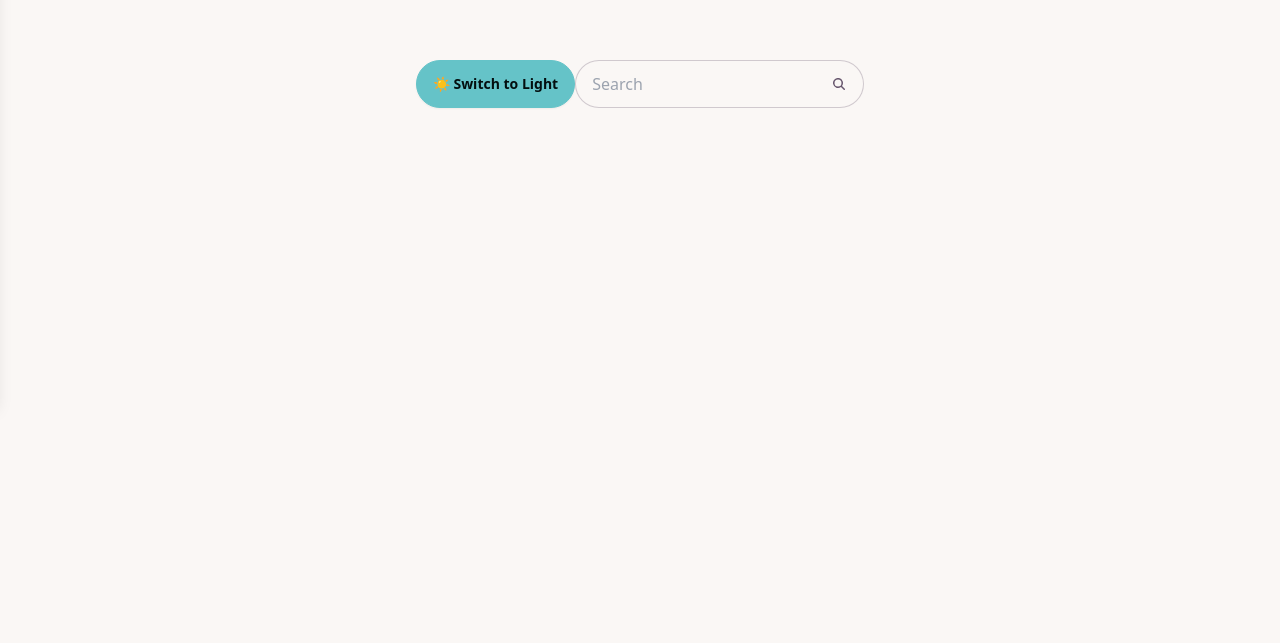
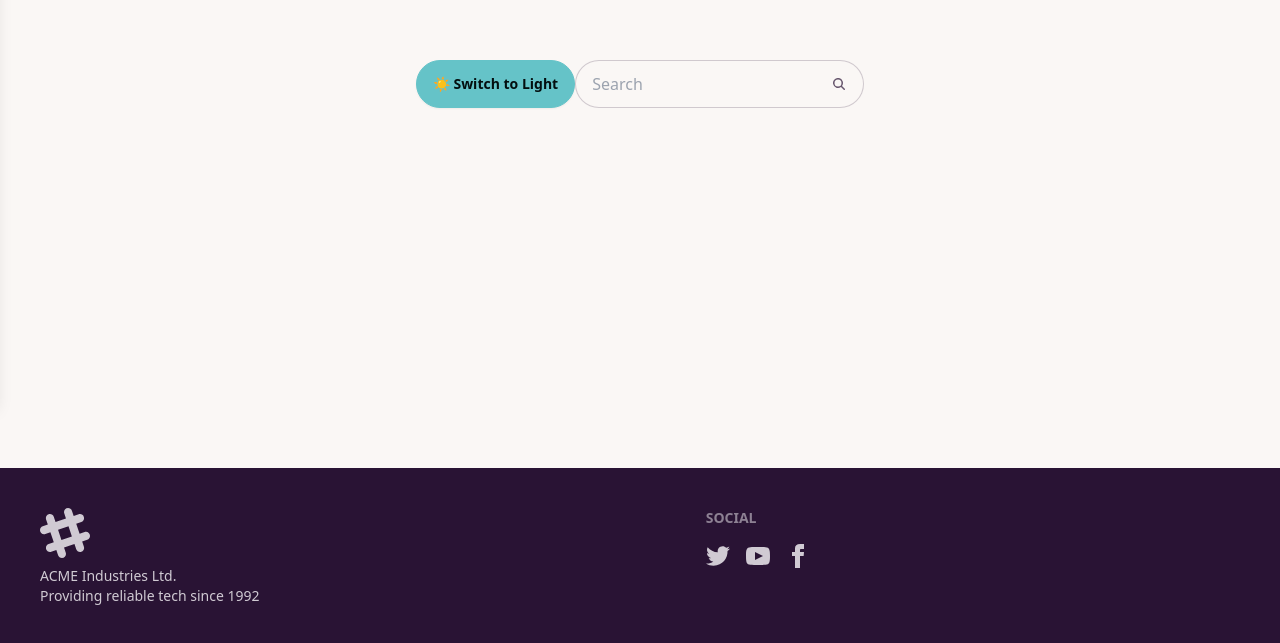
Before and after one commit to Rafiul007/R7-ecmrce, a Next.js app: page / in a window 1280 px wide. Shown: the part 397-1040 px from the top of the page. Before the commit the page ends 881 px from the top, so only its background shows below. Built offline with nearby package versions, Linux system fonts and the light colour scheme.

Commit message:
R7-ecmrce: Add footer

```diff
--- a/src/app/layout.tsx
+++ b/src/app/layout.tsx
@@ -3,6 +3,7 @@
 import "./globals.css";
 import { ThemeProvider } from "@/context/ThemeContext";
 import {Navbar} from "@/components/ui/Navbar";
+import Footer from "@/components/layout/Footer";
 
 const geistSans = Geist({
   variable: "--font-geist-sans",
@@ -32,6 +33,9 @@
           <div className="max-w-7xl mx-auto text-2xl pt-4 h-screen">
             {children}
           </div>
+          <div>
+          <Footer />
+          </div>
         </ThemeProvider>
       </body>
     </html>
--- /dev/null
+++ b/src/app/not-found.tsx
@@ -0,0 +1,9 @@
+import React from 'react'
+
+function Page() {
+  return (
+    <div>not-found</div>
+  )
+}
+
+export default Page
--- /dev/null
+++ b/src/components/layout/Footer.tsx
@@ -0,0 +1,66 @@
+"use client"
+
+export function Footer() {
+
+    return (<footer className="footer bg-neutral text-neutral-content p-10">
+        <aside>
+          <svg
+            width="50"
+            height="50"
+            viewBox="0 0 24 24"
+            xmlns="http://www.w3.org/2000/svg"
+            fillRule="evenodd"
+            clipRule="evenodd"
+            className="fill-current">
+            <path
+              d="M22.672 15.226l-2.432.811.841 2.515c.33 1.019-.209 2.127-1.23 2.456-1.15.325-2.148-.321-2.463-1.226l-.84-2.518-5.013 1.677.84 2.517c.391 1.203-.434 2.542-1.831 2.542-.88 0-1.601-.564-1.86-1.314l-.842-2.516-2.431.809c-1.135.328-2.145-.317-2.463-1.229-.329-1.018.211-2.127 1.231-2.456l2.432-.809-1.621-4.823-2.432.808c-1.355.384-2.558-.59-2.558-1.839 0-.817.509-1.582 1.327-1.846l2.433-.809-.842-2.515c-.33-1.02.211-2.129 1.232-2.458 1.02-.329 2.13.209 2.461 1.229l.842 2.515 5.011-1.677-.839-2.517c-.403-1.238.484-2.553 1.843-2.553.819 0 1.585.509 1.85 1.326l.841 2.517 2.431-.81c1.02-.33 2.131.211 2.461 1.229.332 1.018-.21 2.126-1.23 2.456l-2.433.809 1.622 4.823 2.433-.809c1.242-.401 2.557.484 2.557 1.838 0 .819-.51 1.583-1.328 1.847m-8.992-6.428l-5.01 1.675 1.619 4.828 5.011-1.674-1.62-4.829z"></path>
+          </svg>
+          <p>
+            ACME Industries Ltd.
+            <br />
+            Providing reliable tech since 1992
+          </p>
+        </aside>
+        <nav>
+          <h6 className="footer-title">Social</h6>
+          <div className="grid grid-flow-col gap-4">
+            <a>
+              <svg
+                xmlns="http://www.w3.org/2000/svg"
+                width="24"
+                height="24"
+                viewBox="0 0 24 24"
+                className="fill-current">
+                <path
+                  d="M24 4.557c-.883.392-1.832.656-2.828.775 1.017-.609 1.798-1.574 2.165-2.724-.951.564-2.005.974-3.127 1.195-.897-.957-2.178-1.555-3.594-1.555-3.179 0-5.515 2.966-4.797 6.045-4.091-.205-7.719-2.165-10.148-5.144-1.29 2.213-.669 5.108 1.523 6.574-.806-.026-1.566-.247-2.229-.616-.054 2.281 1.581 4.415 3.949 4.89-.693.188-1.452.232-2.224.084.626 1.956 2.444 3.379 4.6 3.419-2.07 1.623-4.678 2.348-7.29 2.04 2.179 1.397 4.768 2.212 7.548 2.212 9.142 0 14.307-7.721 13.995-14.646.962-.695 1.797-1.562 2.457-2.549z"></path>
+              </svg>
+            </a>
+            <a>
+              <svg
+                xmlns="http://www.w3.org/2000/svg"
+                width="24"
+                height="24"
+                viewBox="0 0 24 24"
+                className="fill-current">
+                <path
+                  d="M19.615 3.184c-3.604-.246-11.631-.245-15.23 0-3.897.266-4.356 2.62-4.385 8.816.029 6.185.484 8.549 4.385 8.816 3.6.245 11.626.246 15.23 0 3.897-.266 4.356-2.62 4.385-8.816-.029-6.185-.484-8.549-4.385-8.816zm-10.615 12.816v-8l8 3.993-8 4.007z"></path>
+              </svg>
+            </a>
+            <a>
+              <svg
+                xmlns="http://www.w3.org/2000/svg"
+                width="24"
+                height="24"
+                viewBox="0 0 24 24"
+                className="fill-current">
+                <path
+                  d="M9 8h-3v4h3v12h5v-12h3.642l.358-4h-4v-1.667c0-.955.192-1.333 1.115-1.333h2.885v-5h-3.808c-3.596 0-5.192 1.583-5.192 4.615v3.385z"></path>
+              </svg>
+            </a>
+          </div>
+        </nav>
+      </footer>
+    );
+  };
+
+  export default Footer;
```
